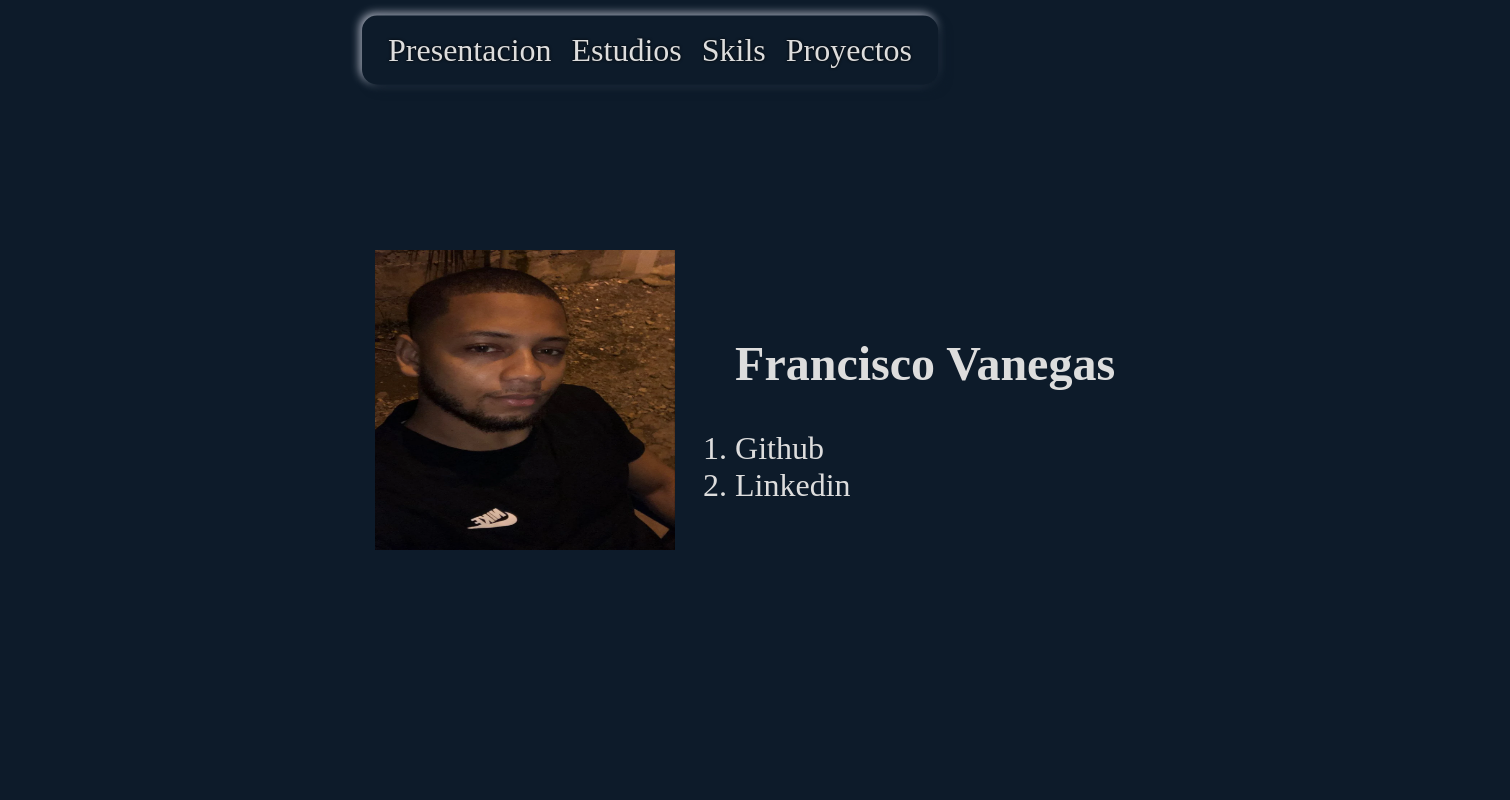
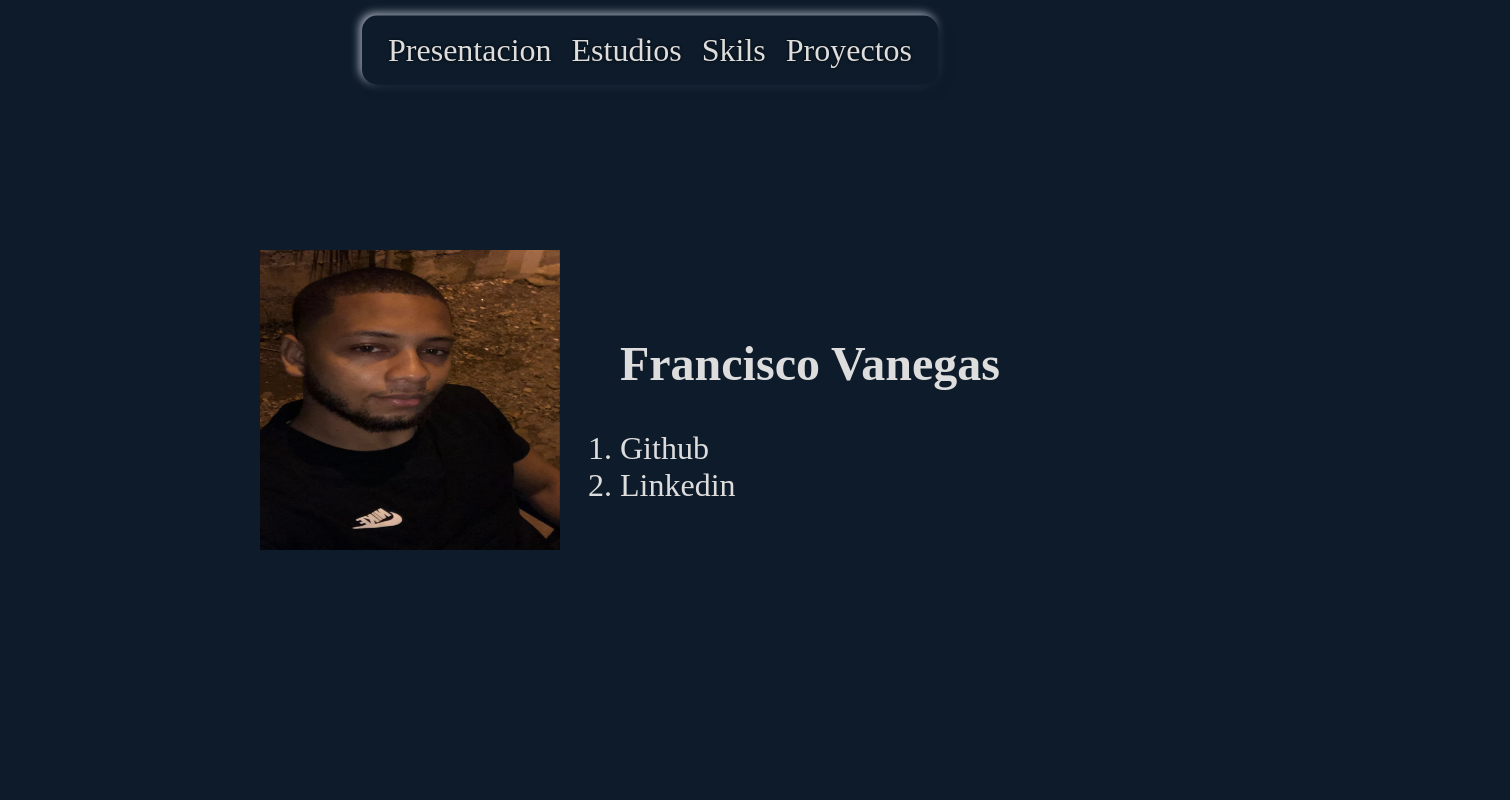
Before and after one commit to FranciscoDJVI/Javascript, a React (Create React App) app in the folder mifirstpage/: page / in a window 1280 px wide. Shown: the top 800 px of the page, 1510 px wide, since content can reach past the window. Built offline with nearby package versions, Linux system fonts and the light colour scheme.

Commit message:
performance

```diff
--- a/mifirstpage/src/App.css
+++ b/mifirstpage/src/App.css
@@ -1,9 +1,4 @@
 body {
-  display: flex;
-  flex-direction: column;
-  flex-wrap: wrap;
-  justify-items: center;
-  align-items: center;
   font-family: "Cantarell";
   background: var(--principal-color);
   color: #dddddd;
```
